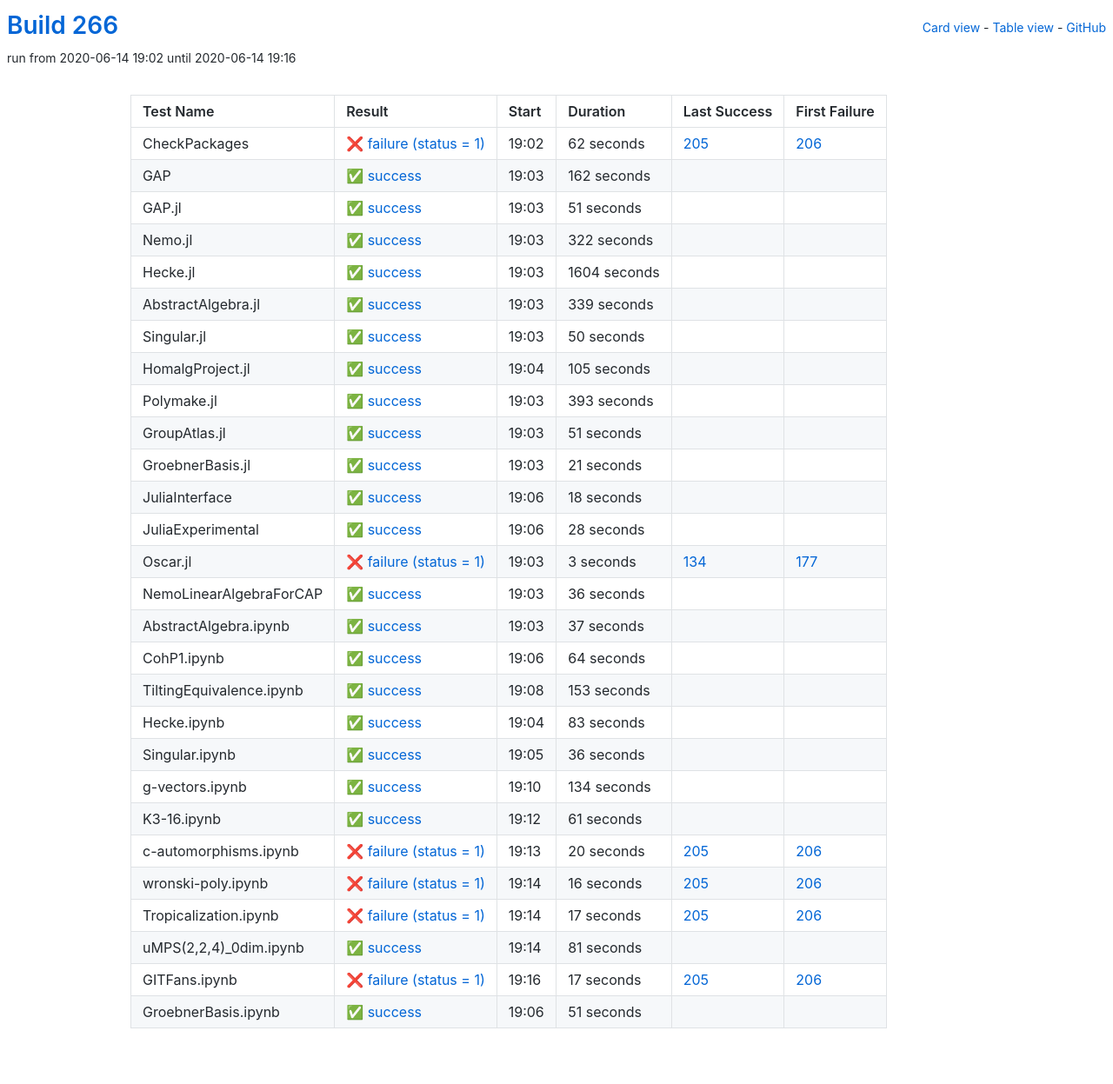
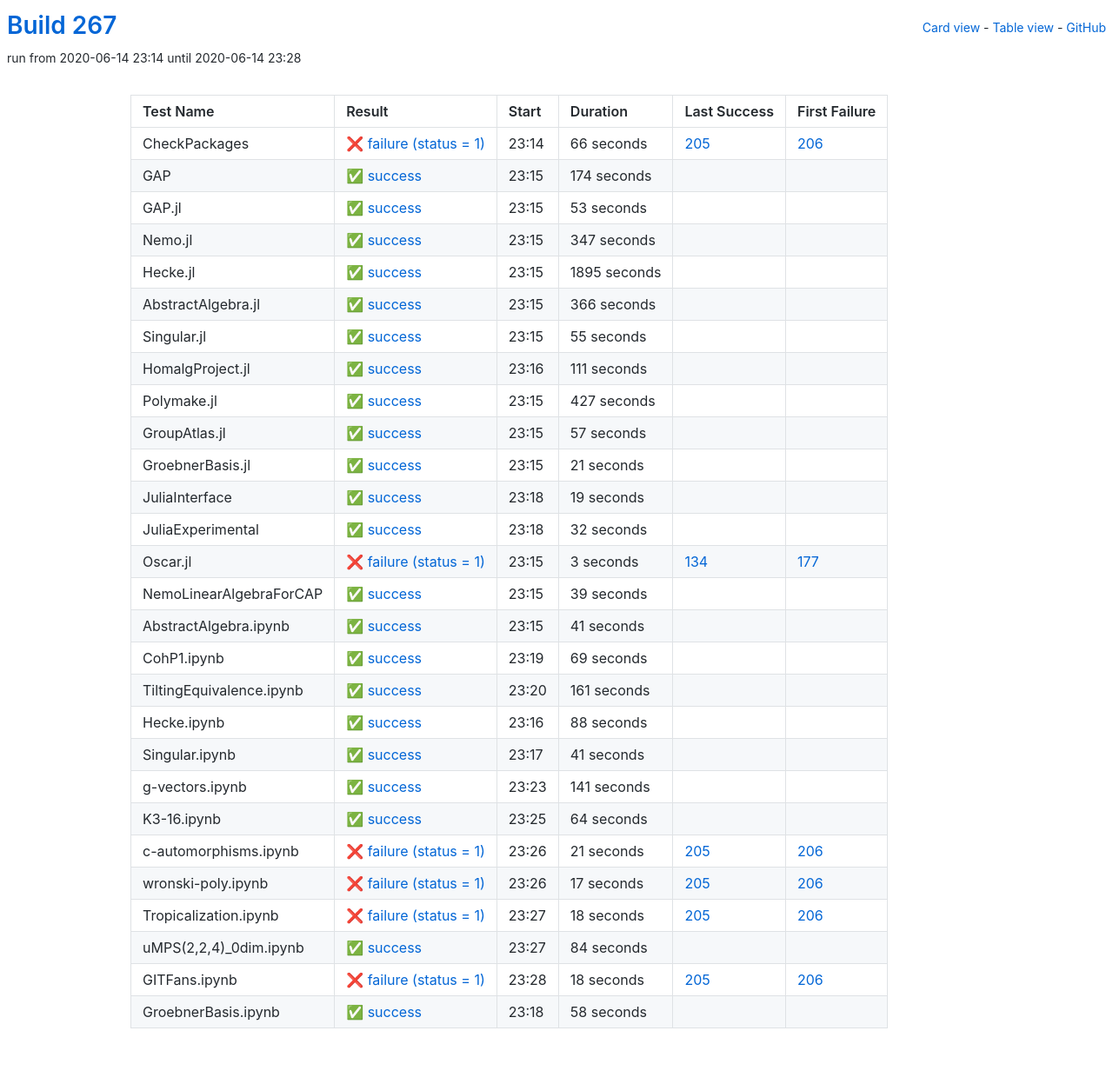
Before and after one commit to oscar-system/oscar-ci-status-stable, a Jekyll site: the page built from table.html, in a window 1280 px wide. Shown: the whole page at 87% size. Built offline with Jekyll 4.4.1, drawn with Linux system fonts in a browser that asks for light colours.

Commit message:
Build #267

```diff
--- a/_data/ci.yml
+++ b/_data/ci.yml
@@ -1,6 +1,6 @@
 ---
-build: 266
-build_url: https://oscarci.mathematik.uni-kl.de/job/oscar-stable/266/
+build: 267
+build_url: https://oscarci.mathematik.uni-kl.de/job/oscar-stable/267/
 job: oscar-stable
 organization: oscar-system
 repo: oscar-ci-status-stable
@@ -8,128 +8,128 @@ repourl: https://github.com/oscar-system/oscar-ci-status-stable
 tests:
 - name: CheckPackages
   id: checkpackages
-  log: https://oscarci.mathematik.uni-kl.de/job/oscar-stable/266/artifact/logs/build-266/CheckPackages.log
-  start: 2020-06-14 19:02
+  log: https://oscarci.mathematik.uni-kl.de/job/oscar-stable/267/artifact/logs/build-267/CheckPackages.log
+  start: 2020-06-14 23:14
   success: false
   exitcode: 1
   status: failure
-  duration: 62
+  duration: 66
   last_success: 205
   last_success_url: https://oscarci.mathematik.uni-kl.de/job/oscar-stable/205/
   first_failure: 206
   first_failure_url: https://oscarci.mathematik.uni-kl.de/job/oscar-stable/206/
 - name: GAP
   id: gap
-  log: https://oscarci.mathematik.uni-kl.de/job/oscar-stable/266/artifact/logs/build-266/GAP.log
-  start: 2020-06-14 19:03
+  log: https://oscarci.mathematik.uni-kl.de/job/oscar-stable/267/artifact/logs/build-267/GAP.log
+  start: 2020-06-14 23:15
   success: true
   exitcode: 0
   status: success
-  duration: 162
+  duration: 174
   last_success: false
   last_success_url:
   first_failure: false
   first_failure_url:
 - name: GAP.jl
   id: gap-jl
-  log: https://oscarci.mathematik.uni-kl.de/job/oscar-stable/266/artifact/logs/build-266/GAP.jl.log
-  start: 2020-06-14 19:03
+  log: https://oscarci.mathematik.uni-kl.de/job/oscar-stable/267/artifact/logs/build-267/GAP.jl.log
+  start: 2020-06-14 23:15
   success: true
   exitcode: 0
   status: success
-  duration: 51
+  duration: 53
   last_success: false
   last_success_url:
   first_failure: false
   first_failure_url:
 - name: Nemo.jl
   id: nemo-jl
-  log: https://oscarci.mathematik.uni-kl.de/job/oscar-stable/266/artifact/logs/build-266/Nemo.jl.log
-  start: 2020-06-14 19:03
+  log: https://oscarci.mathematik.uni-kl.de/job/oscar-stable/267/artifact/logs/build-267/Nemo.jl.log
+  start: 2020-06-14 23:15
   success: true
   exitcode: 0
   status: success
-  duration: 322
+  duration: 347
   last_success: false
   last_success_url:
   first_failure: false
   first_failure_url:
 - name: Hecke.jl
   id: hecke-jl
-  log: https://oscarci.mathematik.uni-kl.de/job/oscar-stable/266/artifact/logs/build-266/Hecke.jl.log
-  start: 2020-06-14 19:03
+  log: https://oscarci.mathematik.uni-kl.de/job/oscar-stable/267/artifact/logs/build-267/Hecke.jl.log
+  start: 2020-06-14 23:15
   success: true
   exitcode: 0
   status: success
-  duration: 1604
+  duration: 1895
   last_success: false
   last_success_url:
   first_failure: false
   first_failure_url:
 - name: AbstractAlgebra.jl
   id: abstractalgebra-jl
-  log: https://oscarci.mathematik.uni-kl.de/job/oscar-stable/266/artifact/logs/build-266/AbstractAlgebra.jl.log
-  start: 2020-06-14 19:03
+  log: https://oscarci.mathematik.uni-kl.de/job/oscar-stable/267/artifact/logs/build-267/AbstractAlgebra.jl.log
+  start: 2020-06-14 23:15
   success: true
   exitcode: 0
   status: success
-  duration: 339
+  duration: 366
   last_success: false
   last_success_url:
   first_failure: false
   first_failure_url:
 - name: Singular.jl
   id: singular-jl
-  log: https://oscarci.mathematik.uni-kl.de/job/oscar-stable/266/artifact/logs/build-266/Singular.jl.log
-  start: 2020-06-14 19:03
+  log: https://oscarci.mathematik.uni-kl.de/job/oscar-stable/267/artifact/logs/build-267/Singular.jl.log
+  start: 2020-06-14 23:15
   success: true
   exitcode: 0
   status: success
-  duration: 50
+  duration: 55
   last_success: false
   last_success_url:
   first_failure: false
   first_failure_url:
 - name: HomalgProject.jl
   id: homalgproject-jl
-  log: https://oscarci.mathematik.uni-kl.de/job/oscar-stable/266/artifact/logs/build-266/HomalgProject.jl.log
-  start: 2020-06-14 19:04
+  log: https://oscarci.mathematik.uni-kl.de/job/oscar-stable/267/artifact/logs/build-267/HomalgProject.jl.log
+  start: 2020-06-14 23:16
   success: true
   exitcode: 0
   status: success
-  duration: 105
+  duration: 111
   last_success: false
   last_success_url:
   first_failure: false
   first_failure_url:
 - name: Polymake.jl
   id: polymake-jl
-  log: https://oscarci.mathematik.uni-kl.de/job/oscar-stable/266/artifact/logs/build-266/Polymake.jl.log
-  start: 2020-06-14 19:03
+  log: https://oscarci.mathematik.uni-kl.de/job/oscar-stable/267/artifact/logs/build-267/Polymake.jl.log
+  start: 2020-06-14 23:15
   success: true
   exitcode: 0
   status: success
-  duration: 393
+  duration: 427
   last_success: false
   last_success_url:
   first_failure: false
   first_failure_url:
 - name: GroupAtlas.jl
   id: groupatlas-jl
-  log: https://oscarci.mathematik.uni-kl.de/job/oscar-stable/266/artifact/logs/build-266/GroupAtlas.jl.log
-  start: 2020-06-14 19:03
+  log: https://oscarci.mathematik.uni-kl.de/job/oscar-stable/267/artifact/logs/build-267/GroupAtlas.jl.log
+  start: 2020-06-14 23:15
   success: true
   exitcode: 0
   status: success
-  duration: 51
+  duration: 57
   last_success: false
   last_success_url:
   first_failure: false
   first_failure_url:
 - name: GroebnerBasis.jl
   id: groebnerbasis-jl
-  log: https://oscarci.mathematik.uni-kl.de/job/oscar-stable/266/artifact/logs/build-266/GroebnerBasis.jl.log
-  start: 2020-06-14 19:03
+  log: https://oscarci.mathematik.uni-kl.de/job/oscar-stable/267/artifact/logs/build-267/GroebnerBasis.jl.log
+  start: 2020-06-14 23:15
   success: true
   exitcode: 0
   status: success
@@ -140,32 +140,32 @@ tests:
   first_failure_url:
 - name: JuliaInterface
   id: juliainterface
-  log: https://oscarci.mathematik.uni-kl.de/job/oscar-stable/266/artifact/logs/build-266/JuliaInterface.log
-  start: 2020-06-14 19:06
+  log: https://oscarci.mathematik.uni-kl.de/job/oscar-stable/267/artifact/logs/build-267/JuliaInterface.log
+  start: 2020-06-14 23:18
   success: true
   exitcode: 0
   status: success
-  duration: 18
+  duration: 19
   last_success: false
   last_success_url:
   first_failure: false
   first_failure_url:
 - name: JuliaExperimental
   id: juliaexperimental
-  log: https://oscarci.mathematik.uni-kl.de/job/oscar-stable/266/artifact/logs/build-266/JuliaExperimental.log
-  start: 2020-06-14 19:06
+  log: https://oscarci.mathematik.uni-kl.de/job/oscar-stable/267/artifact/logs/build-267/JuliaExperimental.log
+  start: 2020-06-14 23:18
   success: true
   exitcode: 0
   status: success
-  duration: 28
+  duration: 32
   last_success: false
   last_success_url:
   first_failure: false
   first_failure_url:
 - name: Oscar.jl
   id: oscar-jl
-  log: https://oscarci.mathematik.uni-kl.de/job/oscar-stable/266/artifact/logs/build-266/Oscar.jl.log
-  start: 2020-06-14 19:03
+  log: https://oscarci.mathematik.uni-kl.de/job/oscar-stable/267/artifact/logs/build-267/Oscar.jl.log
+  start: 2020-06-14 23:15
   success: false
   exitcode: 1
   status: failure
@@ -176,32 +176,92 @@ tests:
   first_failure_url: https://oscarci.mathematik.uni-kl.de/job/oscar-stable/177/
 - name: NemoLinearAlgebraForCAP
   id: nemolinearalgebraforcap
-  log: https://oscarci.mathematik.uni-kl.de/job/oscar-stable/266/artifact/logs/build-266/NemoLinearAlgebraForCAP.log
-  start: 2020-06-14 19:03
+  log: https://oscarci.mathematik.uni-kl.de/job/oscar-stable/267/artifact/logs/build-267/NemoLinearAlgebraForCAP.log
+  start: 2020-06-14 23:15
   success: true
   exitcode: 0
   status: success
-  duration: 36
+  duration: 39
   last_success: false
   last_success_url:
   first_failure: false
   first_failure_url:
 - name: AbstractAlgebra.ipynb
   id: abstractalgebra-ipynb
-  log: https://oscarci.mathematik.uni-kl.de/job/oscar-stable/266/artifact/logs/build-266/AbstractAlgebra.ipynb.log
-  start: 2020-06-14 19:03
+  log: https://oscarci.mathematik.uni-kl.de/job/oscar-stable/267/artifact/logs/build-267/AbstractAlgebra.ipynb.log
+  start: 2020-06-14 23:15
   success: true
   exitcode: 0
   status: success
-  duration: 37
+  duration: 41
   last_success: false
   last_success_url:
   first_failure: false
   first_failure_url:
 - name: CohP1.ipynb
   id: cohp1-ipynb
-  log: https://oscarci.mathematik.uni-kl.de/job/oscar-stable/266/artifact/logs/build-266/CohP1.ipynb.log
-  start: 2020-06-14 19:06
+  log: https://oscarci.mathematik.uni-kl.de/job/oscar-stable/267/artifact/logs/build-267/CohP1.ipynb.log
+  start: 2020-06-14 23:19
+  success: true
+  exitcode: 0
+  status: success
+  duration: 69
+  last_success: false
+  last_success_url:
+  first_failure: false
+  first_failure_url:
+- name: TiltingEquivalence.ipynb
+  id: tiltingequivalence-ipynb
+  log: https://oscarci.mathematik.uni-kl.de/job/oscar-stable/267/artifact/logs/build-267/TiltingEquivalence.ipynb.log
+  start: 2020-06-14 23:20
+  success: true
+  exitcode: 0
+  status: success
+  duration: 161
+  last_success: false
+  last_success_url:
+  first_failure: false
+  first_failure_url:
+- name: Hecke.ipynb
+  id: hecke-ipynb
+  log: https://oscarci.mathematik.uni-kl.de/job/oscar-stable/267/artifact/logs/build-267/Hecke.ipynb.log
+  start: 2020-06-14 23:16
+  success: true
+  exitcode: 0
+  status: success
+  duration: 88
+  last_success: false
+  last_success_url:
+  first_failure: false
+  first_failure_url:
+- name: Singular.ipynb
+  id: singular-ipynb
+  log: https://oscarci.mathematik.uni-kl.de/job/oscar-stable/267/artifact/logs/build-267/Singular.ipynb.log
+  start: 2020-06-14 23:17
+  success: true
+  exitcode: 0
+  status: success
+  duration: 41
+  last_success: false
+  last_success_url:
+  first_failure: false
+  first_failure_url:
+- name: g-vectors.ipynb
+  id: g-vectors-ipynb
+  log: https://oscarci.mathematik.uni-kl.de/job/oscar-stable/267/artifact/logs/build-267/g-vectors.ipynb.log
+  start: 2020-06-14 23:23
+  success: true
+  exitcode: 0
+  status: success
+  duration: 141
+  last_success: false
+  last_success_url:
+  first_failure: false
+  first_failure_url:
+- name: K3-16.ipynb
+  id: k3-16-ipynb
+  log: https://oscarci.mathematik.uni-kl.de/job/oscar-stable/267/artifact/logs/build-267/K3-16.ipynb.log
+  start: 2020-06-14 23:25
   success: true
   exitcode: 0
   status: success
@@ -210,94 +270,22 @@ tests:
   last_success_url:
   first_failure: false
   first_failure_url:
-- name: TiltingEquivalence.ipynb
-  id: tiltingequivalence-ipynb
-  log: https://oscarci.mathematik.uni-kl.de/job/oscar-stable/266/artifact/logs/build-266/TiltingEquivalence.ipynb.log
-  start: 2020-06-14 19:08
-  success: true
-  exitcode: 0
-  status: success
-  duration: 153
-  last_success: false
-  last_success_url:
-  first_failure: false
-  first_failure_url:
-- name: Hecke.ipynb
-  id: hecke-ipynb
-  log: https://oscarci.mathematik.uni-kl.de/job/oscar-stable/266/artifact/logs/build-266/Hecke.ipynb.log
-  start: 2020-06-14 19:04
-  success: true
-  exitcode: 0
-  status: success
-  duration: 83
-  last_success: false
-  last_success_url:
-  first_failure: false
-  first_failure_url:
-- name: Singular.ipynb
-  id: singular-ipynb
-  log: https://oscarci.mathematik.uni-kl.de/job/oscar-stable/266/artifact/logs/build-266/Singular.ipynb.log
-  start: 2020-06-14 19:05
-  success: true
-  exitcode: 0
-  status: success
-  duration: 36
-  last_success: false
-  last_success_url:
-  first_failure: false
-  first_failure_url:
-- name: g-vectors.ipynb
-  id: g-vectors-ipynb
-  log: https://oscarci.mathematik.uni-kl.de/job/oscar-stable/266/artifact/logs/build-266/g-vectors.ipynb.log
-  start: 2020-06-14 19:10
-  success: true
-  exitcode: 0
-  status: success
-  duration: 134
-  last_success: false
-  last_success_url:
-  first_failure: false
-  first_failure_url:
-- name: K3-16.ipynb
-  id: k3-16-ipynb
-  log: https://oscarci.mathematik.uni-kl.de/job/oscar-stable/266/artifact/logs/build-266/K3-16.ipynb.log
-  start: 2020-06-14 19:12
-  success: true
-  exitcode: 0
-  status: success
-  duration: 61
-  last_success: false
-  last_success_url:
-  first_failure: false
-  first_failure_url:
 - name: c-automorphisms.ipynb
   id: c-automorphisms-ipynb
-  log: https://oscarci.mathematik.uni-kl.de/job/oscar-stable/266/artifact/logs/build-266/c-automorphisms.ipynb.log
-  start: 2020-06-14 19:13
+  log: https://oscarci.mathematik.uni-kl.de/job/oscar-stable/267/artifact/logs/build-267/c-automorphisms.ipynb.log
+  start: 2020-06-14 23:26
   success: false
   exitcode: 1
   status: failure
-  duration: 20
+  duration: 21
   last_success: 205
   last_success_url: https://oscarci.mathematik.uni-kl.de/job/oscar-stable/205/
   first_failure: 206
   first_failure_url: https://oscarci.mathematik.uni-kl.de/job/oscar-stable/206/
 - name: wronski-poly.ipynb
   id: wronski-poly-ipynb
-  log: https://oscarci.mathematik.uni-kl.de/job/oscar-stable/266/artifact/logs/build-266/wronski-poly.ipynb.log
-  start: 2020-06-14 19:14
-  success: false
-  exitcode: 1
-  status: failure
-  duration: 16
-  last_success: 205
-  last_success_url: https://oscarci.mathematik.uni-kl.de/job/oscar-stable/205/
-  first_failure: 206
-  first_failure_url: https://oscarci.mathematik.uni-kl.de/job/oscar-stable/206/
-- name: Tropicalization.ipynb
-  id: tropicalization-ipynb
-  log: https://oscarci.mathematik.uni-kl.de/job/oscar-stable/266/artifact/logs/build-266/Tropicalization.ipynb.log
-  start: 2020-06-14 19:14
+  log: https://oscarci.mathematik.uni-kl.de/job/oscar-stable/267/artifact/logs/build-267/wronski-poly.ipynb.log
+  start: 2020-06-14 23:26
   success: false
   exitcode: 1
   status: failure
@@ -306,38 +294,50 @@ tests:
   last_success_url: https://oscarci.mathematik.uni-kl.de/job/oscar-stable/205/
   first_failure: 206
   first_failure_url: https://oscarci.mathematik.uni-kl.de/job/oscar-stable/206/
+- name: Tropicalization.ipynb
+  id: tropicalization-ipynb
+  log: https://oscarci.mathematik.uni-kl.de/job/oscar-stable/267/artifact/logs/build-267/Tropicalization.ipynb.log
+  start: 2020-06-14 23:27
+  success: false
+  exitcode: 1
+  status: failure
+  duration: 18
+  last_success: 205
+  last_success_url: https://oscarci.mathematik.uni-kl.de/job/oscar-stable/205/
+  first_failure: 206
+  first_failure_url: https://oscarci.mathematik.uni-kl.de/job/oscar-stable/206/
 - name: uMPS(2,2,4)_0dim.ipynb
   id: umps-2-2-4-0dim-ipynb
-  log: https://oscarci.mathematik.uni-kl.de/job/oscar-stable/266/artifact/logs/build-266/uMPS-2-2-4-_0dim.ipynb.log
-  start: 2020-06-14 19:14
+  log: https://oscarci.mathematik.uni-kl.de/job/oscar-stable/267/artifact/logs/build-267/uMPS-2-2-4-_0dim.ipynb.log
+  start: 2020-06-14 23:27
   success: true
   exitcode: 0
   status: success
-  duration: 81
+  duration: 84
   last_success: false
   last_success_url:
   first_failure: false
   first_failure_url:
 - name: GITFans.ipynb
   id: gitfans-ipynb
-  log: https://oscarci.mathematik.uni-kl.de/job/oscar-stable/266/artifact/logs/build-266/GITFans.ipynb.log
-  start: 2020-06-14 19:16
+  log: https://oscarci.mathematik.uni-kl.de/job/oscar-stable/267/artifact/logs/build-267/GITFans.ipynb.log
+  start: 2020-06-14 23:28
   success: false
   exitcode: 1
   status: failure
-  duration: 17
+  duration: 18
   last_success: 205
   last_success_url: https://oscarci.mathematik.uni-kl.de/job/oscar-stable/205/
   first_failure: 206
   first_failure_url: https://oscarci.mathematik.uni-kl.de/job/oscar-stable/206/
 - name: GroebnerBasis.ipynb
   id: groebnerbasis-ipynb
-  log: https://oscarci.mathematik.uni-kl.de/job/oscar-stable/266/artifact/logs/build-266/GroebnerBasis.ipynb.log
-  start: 2020-06-14 19:06
+  log: https://oscarci.mathematik.uni-kl.de/job/oscar-stable/267/artifact/logs/build-267/GroebnerBasis.ipynb.log
+  start: 2020-06-14 23:18
   success: true
   exitcode: 0
   status: success
-  duration: 51
+  duration: 58
   last_success: false
   last_success_url:
   first_failure: false
```
Also changed, not shown: README.md.
